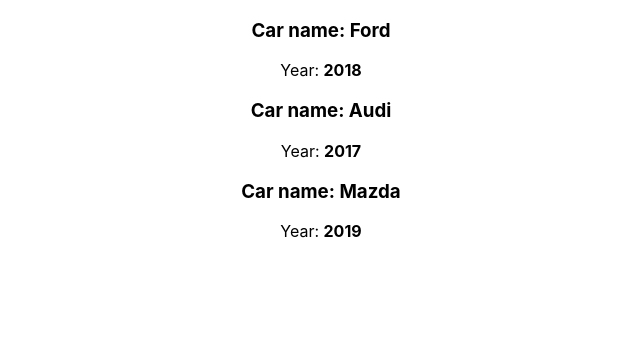
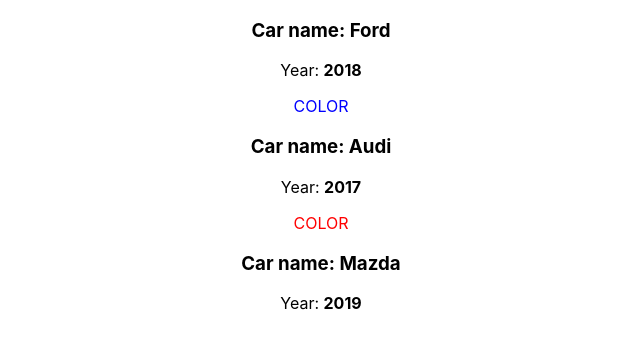
Before and after one commit to geliadonchak/SummerPractice, a React (Create React App) app in the folder react-theory/: page / in a window 1280 px wide. Shown: the top 348 px of the page, without its empty margins (319-959 px from the left). Built offline with nearby package versions, Linux system fonts and the light colour scheme.

Commit message:
learn content passing

```diff
--- a/react-theory/src/App.js
+++ b/react-theory/src/App.js
@@ -10,8 +10,12 @@
 
         return (
             <div style={divStyle}>
-                <Car name={'Ford'} year={2018}/>
-                <Car name="Audi" year={2017}/>
+                <Car name={'Ford'} year={2018}>
+                    <p style={{color: 'blue'}}>COLOR</p>
+                </Car>
+                <Car name="Audi" year={2017}>
+                    <p style={{color: 'red'}}>COLOR</p>
+                </Car>
                 <Car name={'Mazda'} year={2019}/>
             </div>
         );
--- a/react-theory/src/Car/Car.js
+++ b/react-theory/src/Car/Car.js
@@ -4,5 +4,6 @@
     <div>
         <h3>Car name: {props.name}</h3>
         <p>Year: <strong>{props.year}</strong></p>
+        {props.children}
     </div>
 );
```
